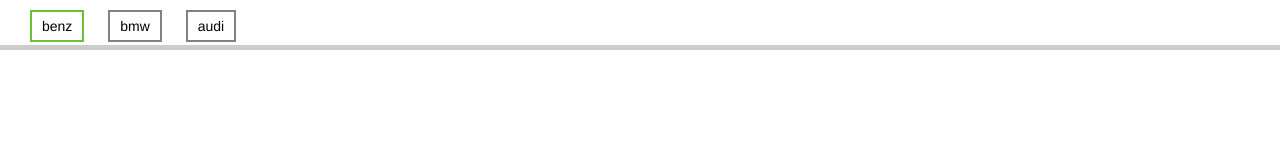
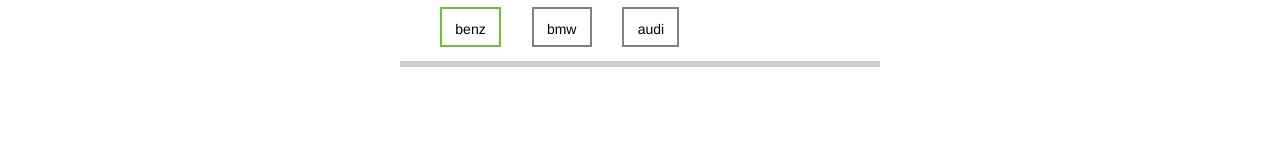
Before and after one commit to shihuacivis/vehicleLogo, a plain HTML site: page index.html in a window 1280 px wide. Drawn offline with Linux system fonts and the light colour scheme.

Commit message:
修改默认样式

```diff
--- a/index.html
+++ b/index.html
@@ -6,32 +6,43 @@
   <meta content="yes" name="apple-mobile-web-app-capable" />
   <meta content="black" name="apple-mobile-web-app-status-bar-style" />
   <meta content="telephone=no" name="format-detection" />
-  <title>my favourite vehicle Logo</title>
+  <title>CSS3 CAR LOGO</title>
   <link rel="stylesheet" href="audi/c/base.css">
   <style type="text/css">
-    .wrap {
-      height: 50px;
-      border-bottom: 5px solid #cccccc;
-      padding: 10px 30px;
+    html {
+      font-size: 100px;
+    }
+    .page-wrap {
+      max-width: 480px;
+      margin: 0 auto;
+    }
+    .nav-wrap {
+      height: .5rem;
+      border-bottom: .05rem solid #cccccc;
+      padding: .05rem .3rem;
     }
     .btn {
-      border: 2px solid #818181;
+      border: .02rem solid #818181;
       background: #fff;
-      margin-right: 20px;
-      padding: 0 10px;
+      margin-right: .2rem;
+      padding: 0 .1rem;
+      height: .3rem;
+      line-height: .3rem;
     }
     .btn.active {
-      border: 2px solid rgb(107, 194, 53);
+      border: .02rem solid rgb(107, 194, 53);
     }
   </style>
 </head>
 <body>
-  <div class="wrap">
-    <button class="btn active" data-url="benz/index.html">benz</button>
-    <button class="btn" data-url="bmw/index.html">bmw</button>
-    <button class="btn" data-url="audi/index.html">audi</button>
+  <div class="page-wrap">
+    <div class="nav-wrap">
+      <button class="btn active" data-url="benz/index.html">benz</button>
+      <button class="btn" data-url="bmw/index.html">bmw</button>
+      <button class="btn" data-url="audi/index.html">audi</button>
+    </div>
+    <iframe src="" style="width:100%;height:100%" frameborder="0"></iframe>
   </div>
-  <iframe src="benz/index.html" style="width:100%;height:100%" frameborder="0"></iframe>
 </body>
 <script type="text/javascript" src="jquery-2.1.3.min.js"></script>
 <script>
@@ -41,14 +52,11 @@
     $(this).addClass('active');
     $('iframe').attr('src', url);
   })
-  $('iframe').height($(window).height() - 50);
   var wid = document.body.clientWidth;
-  wid = +wid > 450 ? 360 : wid;
-  var p = (wid / 360) * 20;
+  wid = +wid > 480 ? 480 : wid;
+  var p = (wid / 360) * 100;
   document.getElementsByTagName('html')[0]['style']['fontSize'] = p + 'px';
-  setTimeout(function () {
-    $el = document.querySelector('.wrap');
-    $el.className += ' active';
-  }, 500);
+  $('iframe').height($(window).height() - (wid / 360) * 50);
+  $('iframe').attr('src', 'benz/index.html');
 </script>
 </html>
```
Also changed, not shown: audi/index.html (+1 -1 lines), bmw/index.html (+1 -1 lines), benz/index.html (line endings or trailing spaces).
